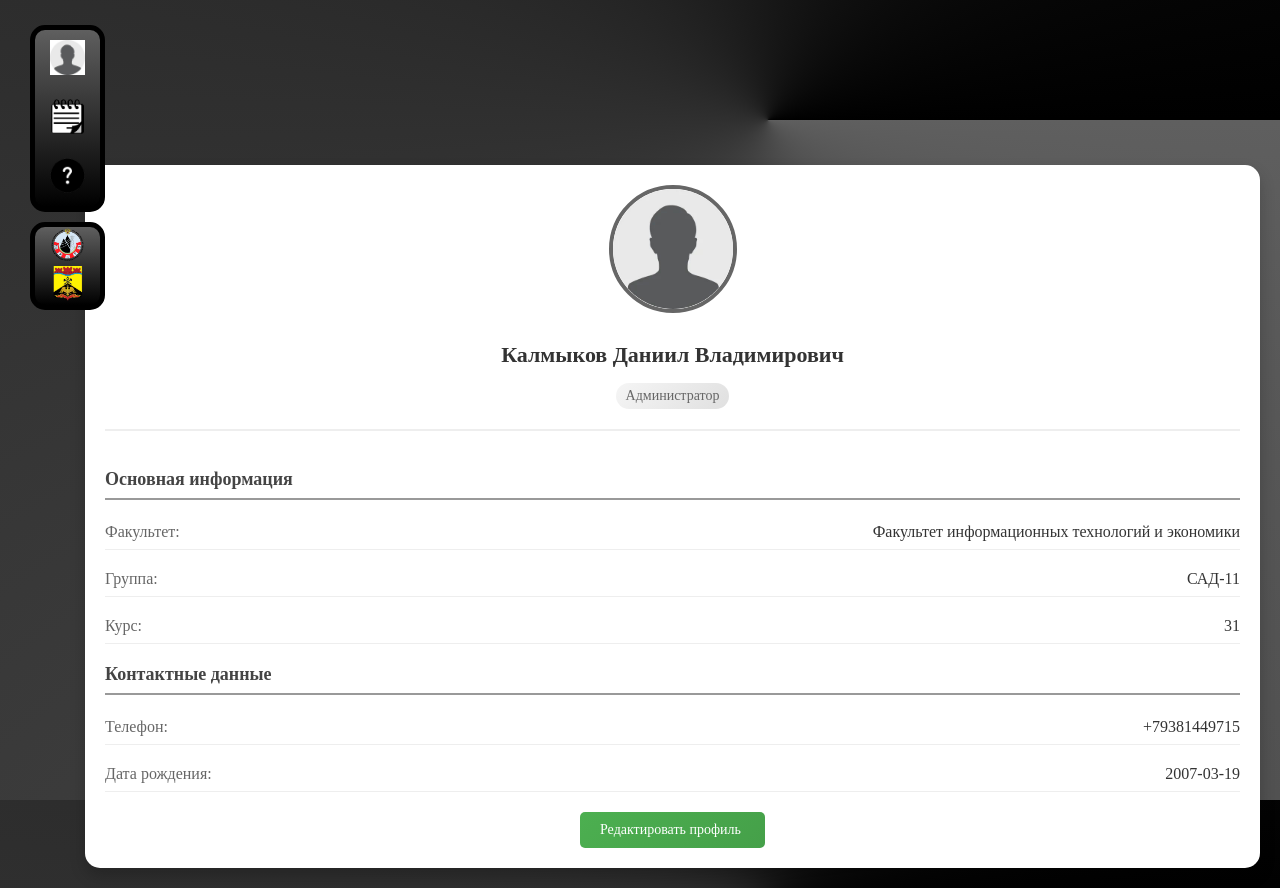
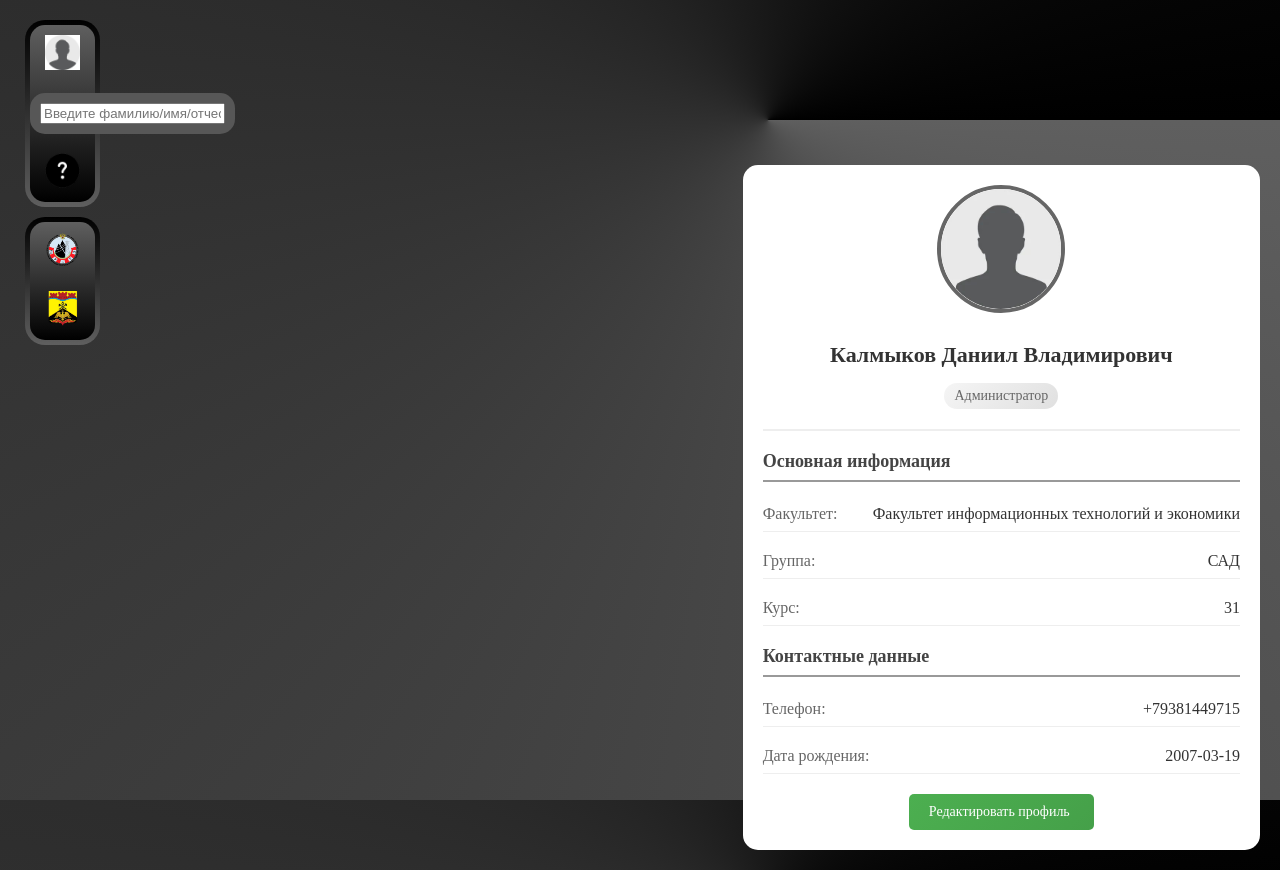
Before and after one commit to Bardak-ui/EduTric-main, a Django app: page /profile/ in a window 1280 px wide. Run offline with Django 5.2, Linux system fonts and the light colour scheme; a user stored in the database is signed in; data comes from the database, SQL or seed files in the repository; both versions use the stored data as it was after the commit.

Commit message:
update at 4.02.2026 1:29

```diff
--- a/main/models.py
+++ b/main/models.py
@@ -28,7 +28,7 @@ class Groups(models.Model):
     course = models.CharField(max_length=2,choices=Course.COURSE, verbose_name="Курс", default='11')
 
     def __str__(self):
-        return f"{self.name}-{self.course}"
+        return f"{self.name}"
 
     class Meta:
         verbose_name = "Группа"
--- a/main/static/base.css
+++ b/main/static/base.css
@@ -2,12 +2,19 @@
     border: 1px solid red;
 } */
 
-html{
+/* html{
     min-height: 100%;
     min-width: 100%;
+} */
+/* Общие стили */
+.example {
+    -webkit-transition: all 0.3s ease; /* Для Chrome, Safari, Яндекс.Браузера */
+    -moz-transition: all 0.3s ease; /* Для Firefox */
+    -o-transition: all 0.3s ease; /* Для Opera */
+    transition: all 0.3s ease; /* Стандартный синтаксис */
 }
-/* Общие стили */
 body {
+    display: flex;
     margin: 0;
     padding: 0;
     background: no-repeat;
@@ -24,50 +31,91 @@ body {
 .icon img { /* Ссылки на шрктэ и администрацию  */
     min-width: 45px; /* Размер иконок */
     min-height: 45px;
+}
 
+.content{
+    width: 100%;
+}
+
+/* Стили для формы поиска */
+.navigation .searche {
+    display: flex;
+    position: absolute;
+    justify-content: right;
+    text-align: center;
+    left: 0px;
+    border-radius: 15px;
+    padding: 10px;
+    background-color: #575757;
+    color: white; /* Белый текст для контраста */
 }
 
 .left_panel nav{
     display: flex;
+    position: relative;
     flex-direction: column;
-    position: fixed ;
+    position: fixed;
     width: 75px; /* Ширина левой панели */
     margin: 15px;
     left: 15px;
-    gap: 10px;
+    gap: 20px;
     top: 10px;
     z-index: 3;
 }
 
-.left_panel .navigation{
+.left_panel .navigation {
     display: flex;
     position: relative;
     flex-direction: column;
     justify-content: center;
     align-items: center;
     padding: 10px;
-    width: 45px; /* Ширина левой панели */
-    gap: 20px; /* Расстояние между иконками */
+    width: 45px;
+    gap: 20px;
     border-radius: 15px;
-    border: 5px solid;
-    border-color: linear-gradient(90deg,#5f5f5f, #000000) 1px; /*сделать обратную обводку скругленную */
     background: linear-gradient(-180deg, #5f5f5f, #000000);
+    /* Убираем стандартную границу */
+    border: none;
 }
 
-.left_panel .ssilki{
+.left_panel .navigation::before {
+    content: '';
+    position: absolute;
+    top: -5px; /* Толщина границы */
+    left: -5px;
+    right: -5px;
+    bottom: -5px;
+    background: linear-gradient(0deg, #5f5f5f, #000000);
+    border-radius: 20px; /* 15px + 5px */
+    z-index: -1;
+}
+
+.left_panel .ssilki {
     display: flex;
     position: relative;
+    flex-direction: column;
     justify-content: center;
     align-items: center;
-    flex-direction: column;
+    padding: 10px;
+    width: 45px;
+    gap: 20px;
     border-radius: 15px;
-    border: 5px solid;
     background: linear-gradient(-180deg, #5f5f5f, #000000);
-    border-color: linear-gradient(0deg,#5f5f5f, #000000) 1px;
-    inset: auto 0 0 0;
-    z-index: -2;
+    /* Убираем стандартную границу */
+    border: none;
 }
 
+.left_panel .ssilki::before {
+    content: '';
+    position: absolute;
+    top: -5px; /* Толщина границы */
+    left: -5px;
+    right: -5px;
+    bottom: -5px;
+    background: linear-gradient(0deg, #5f5f5f, #000000);
+    border-radius: 20px; /* 15px + 5px */
+    z-index: -1;
+}
 
 /* Иконки */
 .left_panel img {
@@ -146,6 +194,14 @@ body {
 
 /* Адаптация для очень маленьких экранов */
 @media (max-width: 320px) {
+    body {
+    background-image: conic-gradient(
+            from 90deg at 50% 15%,
+            #5f5f5f,
+            #000000
+        );
+
+}
     .left_panel {
         position: fixed;
         width: 65px; /* Ширина левой панели */
--- a/main/static/profile.css
+++ b/main/static/profile.css
@@ -1,34 +1,33 @@
 html{
     height: 100%;
     width: 100%;
-}
-
-.example {
-    -webkit-transition: all 0.3s ease; /* Для Chrome, Safari, Яндекс.Браузера */
-    -moz-transition: all 0.3s ease; /* Для Firefox */
-    -o-transition: all 0.3s ease; /* Для Opera */
-    transition: all 0.3s ease; /* Стандартный синтаксис */
+    background: fixed;
+    background-size: cover;
+    background-image: conic-gradient(
+            from 90deg at 60% 15%,
+            #5f5f5f,
+            #000000
+        );
 }
 /* Основные стили профиля */
 .profile-container {
-    padding-top: 80px; /* Уменьшаем отступ сверху */
-    margin-left: 0; /* Убираем отступ слева */
+    display: flex;
+    padding-top: 80px;
+    justify-content: right;
 }
 
 .profile-card {
-    background: #fff;
+    background: #ffffff;
     border-radius: 15px;
-    box-shadow: 0 8px 16px rgba(0, 0, 0, 0.2);
-    display: flex;
     flex-direction: column; /* Меняем на вертикальный макет */
-    max-width: 100%; /* Занимает всю ширину */
-    margin: 0 auto;
+    min-width: 39%;
+    height: 85%;
     padding: 20px;
     transition: transform 0.3s ease, box-shadow 0.3s ease;
 }
 
 .profile-card:hover {
-    transform: translateY(-5px);
+    transform: translateY(5px);
     box-shadow: 0 12px 24px rgba(0, 0, 0, 0.3);
 }
 
--- a/main/templates/base.html
+++ b/main/templates/base.html
@@ -11,7 +11,13 @@
         <!-- Левая панель -->
         <div class="left_panel">
             <nav>
+
                 <div class="navigation">
+                    <div class="searche">
+                        <form method="get" action="{% url 'search_user' %}">
+                            <input type="text" class="search" name="search" placeholder="Введите фамилию/имя/отчество" value="{{ search_query }}">
+                        </form>
+                    </div>
                     <a href="{% url 'profile' %}"><img class="avatar" src="{% static '/media/no_avatar.jpeg' %}" alt="Профиль"></a>
                     <a href="{% url 'schedule' %}"><img class="schedule" src="{% static '/media/schedule.png' %}" alt="Расписание"></a>
                     <!-- <a href="{% url 'search_user' %}"><img class="search_user" src="{% static '/media/searche.png' %}" alt="Поиск"></a> -->
--- a/main/templates/search_user.html
+++ b/main/templates/search_user.html
@@ -1,6 +1,4 @@
 {% load static %}
-
-
 <head>
     <meta charset="UTF-8">
     <meta name="viewport" content="width=device-width, initial-scale=1.0">
--- a/request.txt
+++ b/request.txt
@@ -1,5 +1,5 @@
 asarPy==1.0.1
 asgiref==3.8.1
 Django==5.1.6
-pillow==11.1.0
+pillow==12.1.0
 sqlparse==0.5.3
```
Also changed, not shown: other parts of main/static/profile.css (+27 -4 lines), main/static/login.css (+19 -2 lines), main/static/search_user.css (+19 -5 lines), main/static/vbr.css (added, +70 -0 lines), main/templates/login.html (+4 -4 lines), main/templates/vbr.html (+11 -3 lines), db.sqlite3, main/migrations/0003_remove_groups_course.py (added), main/migrations/0004_groups_course.py (added).
